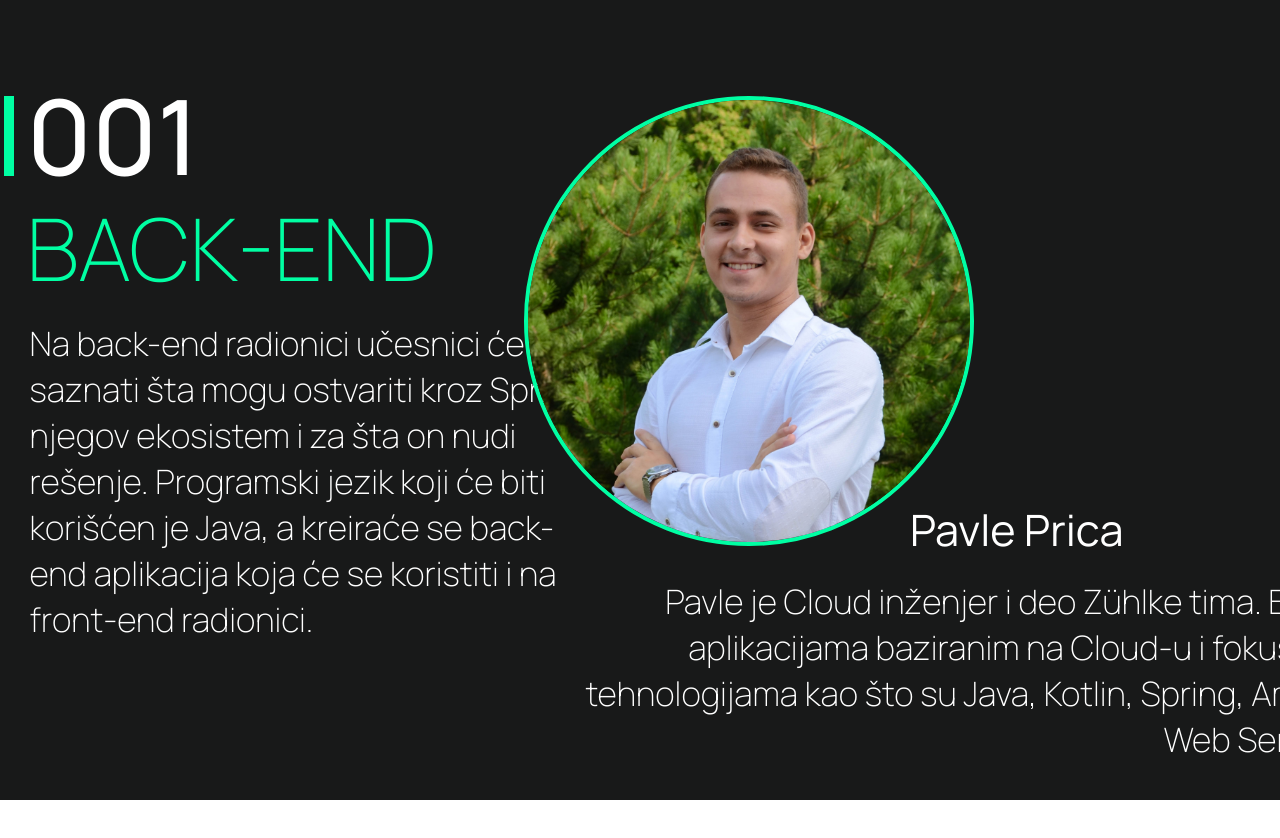
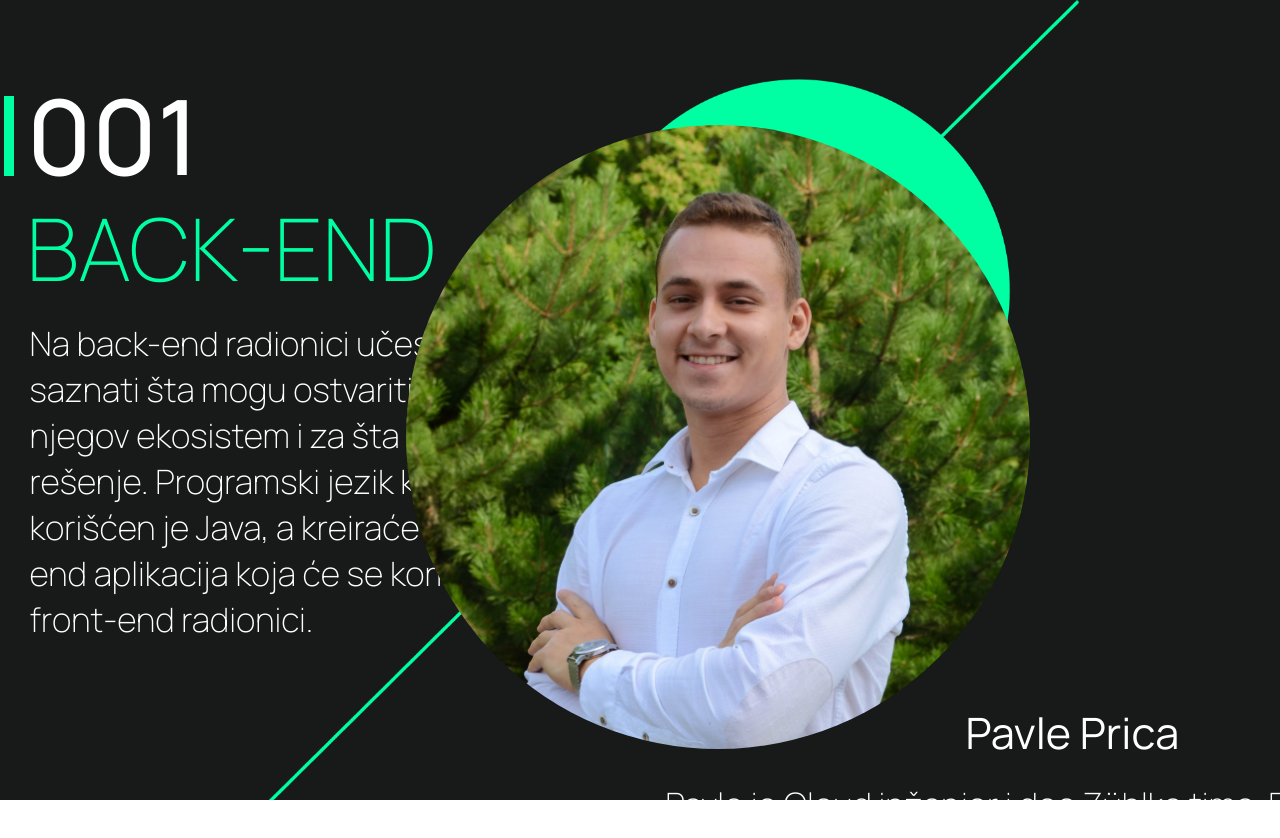
Before and after one commit to Nikola787/hzs-5.0, a React (Create React App) app: page /#/ in a window 1280 px wide. Shown: the top 838 px of the page. Before the commit the page ends 800 px from the top, so only its background shows below. Built offline with nearby package versions, Linux system fonts and the light colour scheme.

Commit message:
dorada prve radionice i ubacen background image

```diff
--- a/src/components/radionice/radionice.css
+++ b/src/components/radionice/radionice.css
@@ -2,6 +2,15 @@
   padding: 0;
   margin: 0;
   box-sizing: border-box;
+}
+
+.radionice-wrapper {
+  display: block;
+  background-image: url(../../images/Frame.png);
+  background-repeat: no-repeat;
+  background-size: 68.7%;
+  background-position: top;
+  background-color: #181919;
 }
 
 .radionica1-container {
@@ -9,7 +18,6 @@
   height: 100vh;
   width: auto;
   justify-content: space-around;
-  background-color: #181919;
 }
 
 .radionica1-levo-container {
@@ -76,10 +84,10 @@
 
 .radionica1-desno-container .slika_desna {
   border-radius: 50%;
-  width: 450px;
-  height: 450px;
-  border: 4px solid #00ffa3;
-  margin-left: -5rem;
+  width: 624px;
+  height: 624px;
+  margin-top: 1.84rem;
+  margin-left: -12.4rem;
 }
 
 .radionica1-desno-container .ime-predavaca {
```
Also changed, not shown: src/images/Frame.png (added).
